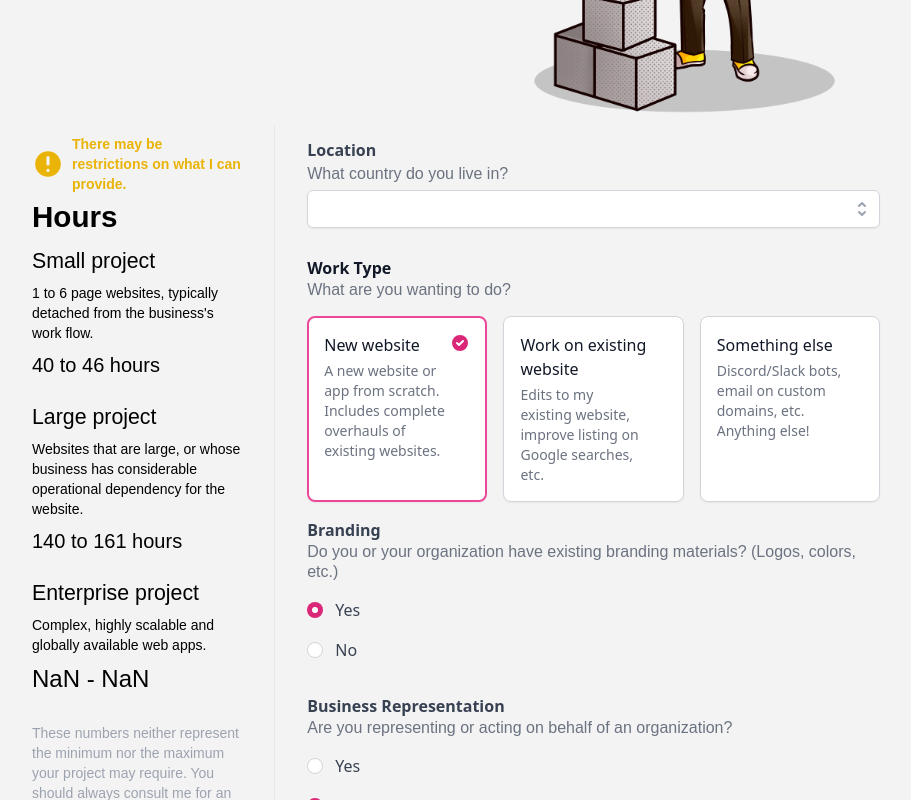
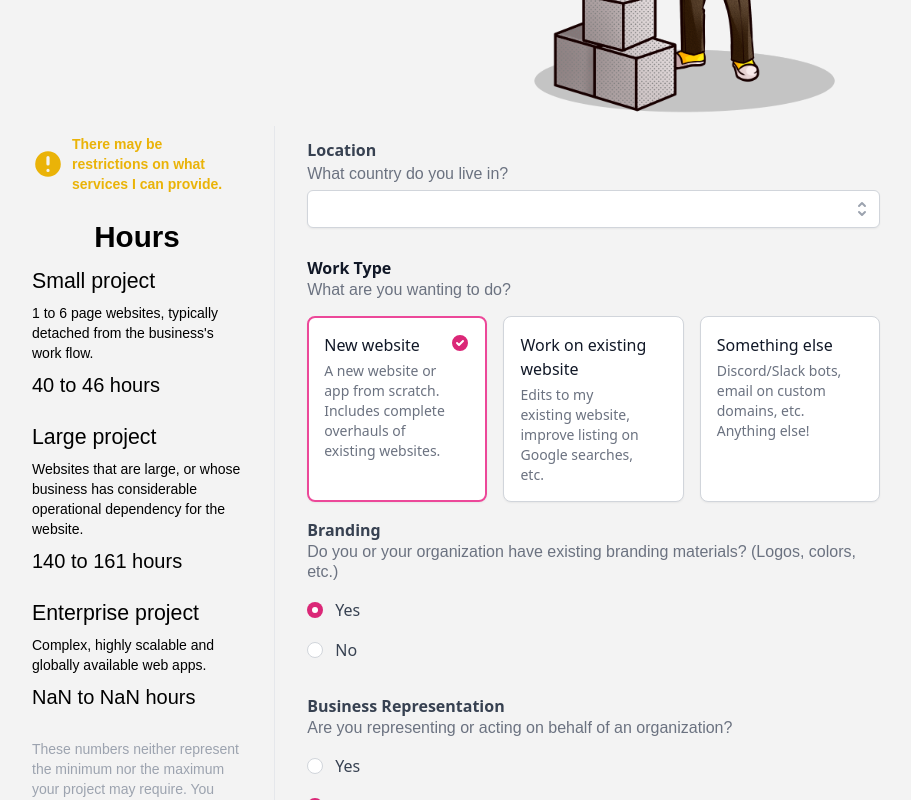
Before and after one commit to bananabrann/old-bananabrann.dev, a Next.js app: page /quote in a window 1280 px wide. Shown: the part 500-1300 px from the top of the page, without its empty margins (184-1095 px from the left). Built offline with nearby package versions, Linux system fonts and the light colour scheme; a web font is replaced by a local one.

Commit message:
Adjust handlers and add 'good thing' notice

```diff
--- a/lib/interfaces/GettingStartedQuestionnaire.interface.ts
+++ b/lib/interfaces/GettingStartedQuestionnaire.interface.ts
@@ -7,7 +7,8 @@ export enum WorkType {
 
 export enum EstimateNoticeType {
   Warning = "Warning",
-  NotAble = "NotAble"
+  NotAble = "NotAble",
+  GoodThing = "GoodThing"
 }
 
 export interface EstimateNotice {
@@ -25,10 +26,10 @@ export interface QuoteEstimate {
 }
 
 export interface OrgAffiliationOptions {
-  isRegisteredNonProfit: boolean;
-  isGovernment: boolean;
-  isProvidingTaxDocumentation: boolean;
-  is508Required: boolean;
+  isRegisteredNonProfit: boolean | null;
+  isGovernment: boolean | null;
+  isProvidingTaxDocumentation: boolean | null;
+  is508Required: boolean | null;
 }
 
 export interface ExistingSiteWorkOptions {
@@ -46,7 +47,7 @@ export default interface GettingStartedQuestionnaire {
   contractRequired: boolean;
   orgAffiliation: OrgAffiliationOptions;
   isContractRequired: boolean;
-  isBrandingRequired: boolean;
+  isBrandingExisting: boolean;
   existingSiteWork?: ExistingSiteWorkOptions;
   existingSiteUrl?: string;
   workAdditionalInfo?: string;
--- a/pages/quote.tsx
+++ b/pages/quote.tsx
@@ -28,6 +28,7 @@ import GetAQuoteExistingSiteUrl from "../components/GetAQuote/GetAQuoteExistingS
 import QuoteCalculatorBranding from "../components/GetAQuote/QuoteCalculatorBranding";
 import QuoteCalculatorExistingSiteWorkItems from "../components/GetAQuote/QuoteCalculatorExistingSiteWorkItems";
 import {
+  CashIcon,
   ExclamationCircleIcon,
   ShieldExclamationIcon,
 } from "@heroicons/react/solid";
@@ -45,6 +46,15 @@ function NotAble({ children }: { children: React.ReactNode }) {
   return (
     <div className="text-red-500 my-2 text-sm font-bold flex items-center gap-2">
       <ShieldExclamationIcon className="basis-8 flex-none" />
+      {children}
+    </div>
+  );
+}
+
+function GoodThing({ children }: { children: React.ReactNode }) {
+  return (
+    <div className="text-green-600 my-2 text-sm font-bold flex items-center gap-2">
+      <CashIcon className="basis-8 flex-none" />
       {children}
     </div>
   );
@@ -125,7 +135,7 @@ export default function GetStarted() {
       large += 120;
       variance += 0.25;
 
-      if (questionnaireForm.orgAffiliation.is508Required) {
+      if (questionnaireForm.orgAffiliation?.is508Required) {
         variance += 0.1;
       }
     }
@@ -169,7 +179,7 @@ export default function GetStarted() {
     if (!isBrandingExisting) {
       newNotices.push({
         type: EstimateNoticeType.Warning,
-        text: "Not having branding adds serious variability to actual hours.",
+        text: "Not having branding adds considerable variability to actual hours.",
       });
     }
 
@@ -194,7 +204,15 @@ export default function GetStarted() {
     ) {
       newNotices.push({
         type: EstimateNoticeType.Warning,
-        text: "There may be restrictions on what I can provide.",
+        text: "There may be restrictions on what services I can provide.",
+      });
+    }
+
+    // Discount for non-profits.
+    if (questionnaireForm.orgAffiliation?.isRegisteredNonProfit) {
+      newNotices.push({
+        type: EstimateNoticeType.GoodThing,
+        text: "You qualify for an hourly discount.",
       });
     }
 
@@ -238,6 +256,17 @@ export default function GetStarted() {
   }
 
   function handleIsAnOrgRadioClick(v: boolean) {
+    // Reset org affiliation.
+    setQuestionnaireForm({
+      ...questionnaireForm,
+      orgAffiliation: {
+        is508Required: null,
+        isGovernment: null,
+        isProvidingTaxDocumentation: null,
+        isRegisteredNonProfit: null,
+      },
+    });
+
     setIsAnOrganization(v);
   }
 
@@ -300,9 +329,10 @@ export default function GetStarted() {
           </div>
         </div>
 
-        <section className="flex flex-col md:flex-row">
-          <div className="md:max-w-[210px] mb-12">
-            <section className="sticky top-0">
+        <section className="flex flex-col-reverse md:flex-row">
+          <section className="md:max-w-[210px] mb-12">
+            {estimateNotices.length > 0 && (
+              <section className="top-0 mb-7">
                 {estimateNotices.map((notice) => {
                   if (notice.type === EstimateNoticeType.NotAble) {
                     return <NotAble><p>{notice.text}</p></NotAble> // prettier-ignore
@@ -310,11 +340,15 @@ export default function GetStarted() {
                   if (notice.type === EstimateNoticeType.Warning) {
                     return <Warning><p>{notice.text}</p></Warning> // prettier-ignore
                   }
+                  if (notice.type === EstimateNoticeType.GoodThing) {
+                    return <GoodThing><p>{notice.text}</p></GoodThing> // prettier-ignore
+                  }
                 })}
               </section>
+            )}
 
-            <section className="flex flex-col gap-5">
-              <h3>Hours</h3>
+            <section className="flex flex-col gap-5 mt-4">
+              <h3 className="text-center">Hours</h3>
               <div>
                 <h4>Small project</h4>
                 <p className="text-sm">
@@ -340,17 +374,17 @@ export default function GetStarted() {
                 <p className="text-sm">
                   {`Complex, highly scalable and globally available web apps.`}
                 </p>
-                <p className="text-2xl my-2">
-                  {estimate?.enterpriseLow} - {estimate?.enterpriseHigh}
+                <p className="text-xl my-2">
+                  {estimate?.enterpriseLow} to {estimate?.enterpriseHigh} hours
                 </p>
               </div>
             </section>
             <p className="text-sm mt-5 text-gray-400">{`These numbers neither represent the minimum nor the maximum  your project may require. You should always consult me for an actual quote when planning your budget.`}</p>
-          </div>
+          </section>
 
           <div className="min-h-full w-1 bg-gray-200 mx-8" />
 
-          <div>
+          <section>
             <div className="flex flex-col sm:flex-row sm:gap-6 mb-4">
               <div className="my-3 w-full">
                 <GetAQuoteCountrySelect
@@ -403,7 +437,7 @@ export default function GetStarted() {
               handleContractRequired={handleContractRequired}
               isChecked={contractRequired}
             />
-          </div>
+          </section>
         </section>
       </ContentBlock>
 
```
Lines whose indentation alone changed are shown as unchanged.
